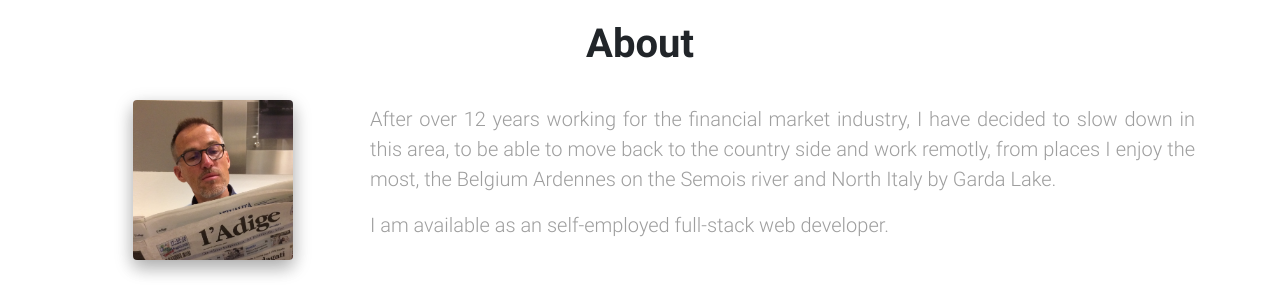
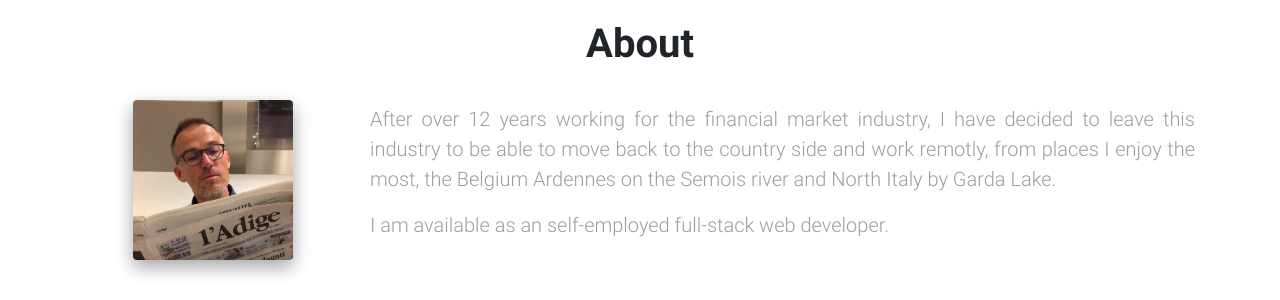
Before and after one commit to nicolaslequeux/nicolas-lequeux, a Jekyll site: the page built from index.md, in a window 1280 px wide and 900 px high, scrolled down 873 px. Shown: the part 153-453 px from the top of the window. Built offline with Jekyll 4.4.1, drawn with Linux system fonts in a browser that asks for light colours; nearby versions of some CDN libraries.

Commit message:
update README

```diff
--- a/_includes/about.html
+++ b/_includes/about.html
@@ -15,9 +15,7 @@
                 development.
                 <br>I am available as an self-employed full-stack web developer.</p> -->
 
-            <p class="lead grey-text text-justify wow fadeInRight"> After over <span id="years-work-finance"></span>
-                years working for the financial market industry, I have decided to slow down in this area, to be able to move back to the country side and
-                work remotly, from places I enjoy the most, the Belgium Ardennes on the Semois river and North Italy by Garda Lake.</p>
+            <p class="lead grey-text text-justify wow fadeInRight"> After over <span id="years-work-finance"></span> years working for the financial market industry, I have decided to leave this industry to be able to move back to the country side and work remotly, from places I enjoy the most, the Belgium Ardennes on the Semois river and North Italy by Garda Lake.</p>
 
             <p class="lead grey-text text-justify wow fadeInRight mt-2">I am available as an self-employed full-stack
                 web developer.</p>
```
Also changed, not shown: README.md.
